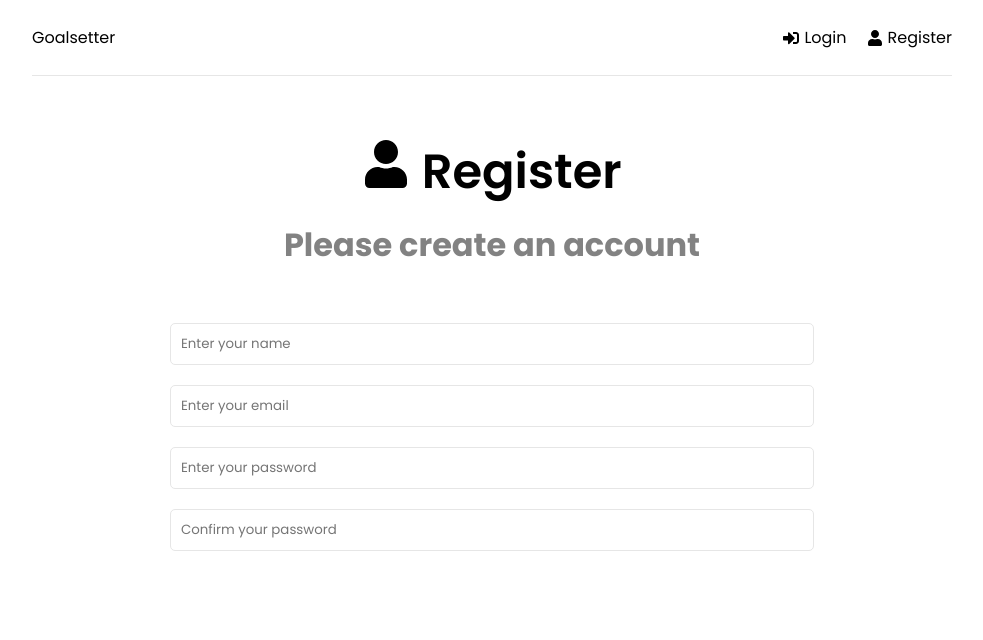
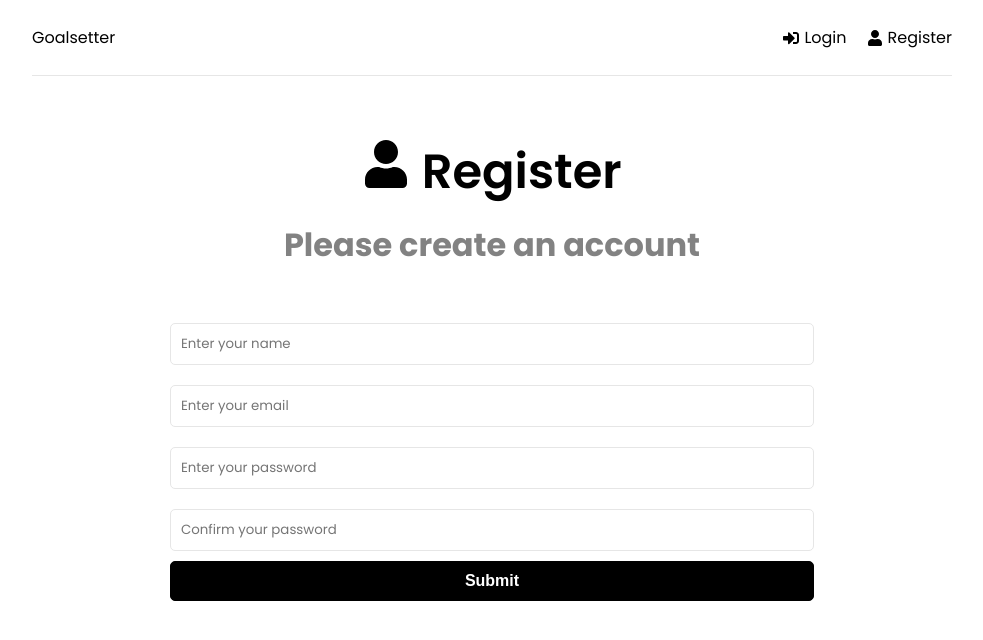
Before and after one commit to BrianNW/projects-mernstack-goalsapp, a React (Create React App) app in the folder frontend/: page /register in a window 1280 px wide. Shown: the top 640 px of the page, without its empty margins (148-1131 px from the left). Built offline with nearby package versions, Linux system fonts and the light colour scheme.

Commit message:
Add button for the register form

```diff
--- a/frontend/src/pages/Register.jsx
+++ b/frontend/src/pages/Register.jsx
@@ -70,6 +70,10 @@
               value={password}
               placeholder="Confirm your password" onChange={onChange}
             />
+
+            <div className="form-group">
+              <button type="submit" class="btn btn-block">Submit</button>
+            </div>
           </div>
 
         </form>
```
